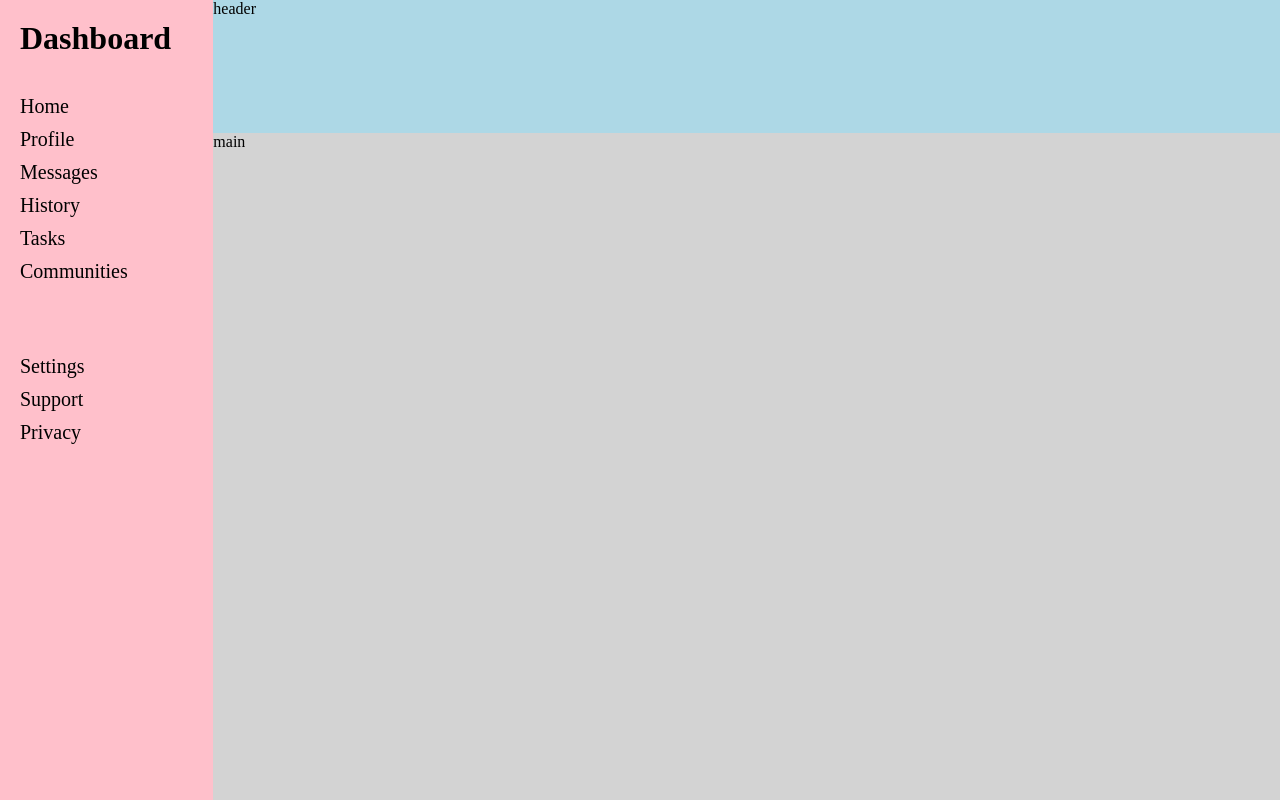
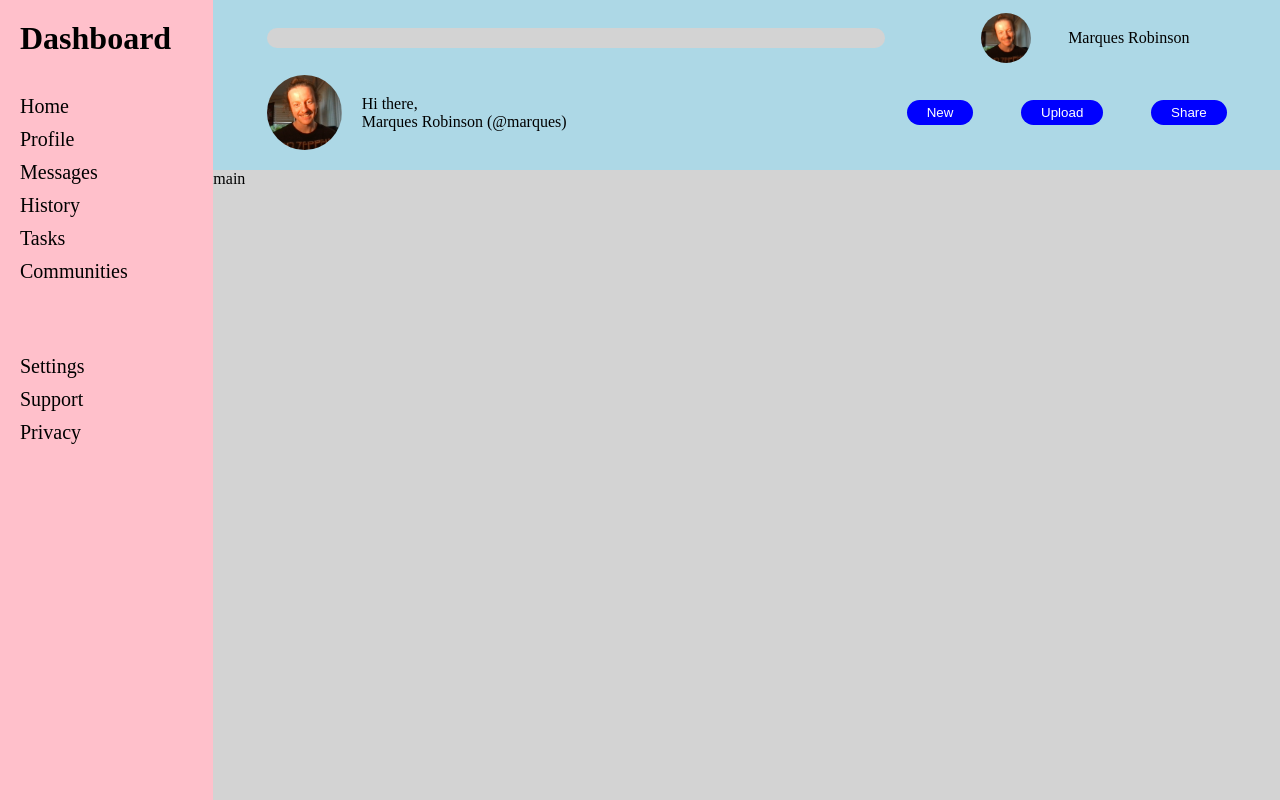
Before and after one commit to marques-j-robinson/odin-admin-dashboard, a plain HTML site: page index.html in a window 1280 px wide. Drawn offline with Linux system fonts and the light colour scheme.

Commit message:
layout header section

```diff
--- a/index.html
+++ b/index.html
@@ -8,7 +8,29 @@
   <body>
       <div class="site-wrapper">
         <header>
-            header
+            <div class="header-wrapper">
+                <div class="searchbar">
+                    <i class=""></i>
+                    <input type="text" />
+                </div>
+                <div class="user-info">
+                    <i class=""></i>
+                    <img class="profile-pic" width="50" src="images/profile.jpeg" />
+                    <p>Marques Robinson</p>
+                </div>
+                <div class="username">
+                    <img class="profile-pic" width="75" src="images/profile.jpeg" />
+                    <div>
+                        <p>Hi there,</p>
+                        <p>Marques Robinson (@marques)</p>
+                    </div>
+                </div>
+                <div class="header-buttons">
+                    <button>New</button>
+                    <button>Upload</button>
+                    <button>Share</button>
+                </div>
+            </div>
         </header>
         <div class="sidebar">
             <div class="logo">
--- a/style.css
+++ b/style.css
@@ -5,6 +5,10 @@
 
 ul li {
     list-style-type: none;
+}
+
+.profile-pic {
+    border-radius: 50%;
 }
 
 .site-wrapper {
@@ -35,3 +39,50 @@ main {
     margin: 10px 0;
     font-size: 20px;
 }
+
+.header-wrapper {
+    display: grid;
+    grid-template-rows: 1fr 1fr;
+    grid-template-columns: 2fr 1fr;
+    align-items: center;
+    width: 90%;
+    margin: 0 auto;
+    padding-bottom: 20px;
+}
+
+header input {
+    width: 95%;
+    border: 0;
+    border-radius: 20px;
+    height: 20px;
+    background-color: lightgray;
+    padding-left: 10px;
+}
+
+.user-info {
+    display: flex;
+    align-items: center;
+    justify-content: space-evenly;
+}
+
+.username {
+    display: flex;
+    align-items: center;
+}
+
+.username img {
+    margin-right: 20px;
+}
+
+.header-buttons {
+    display: flex;
+    justify-content: space-between;
+}
+
+.header-buttons button {
+    padding: 5px 20px;
+    border-radius: 20px;
+    border: 0;
+    background-color: blue;
+    color: white;
+}
```
Also changed, not shown: images/profile.jpeg (added).
